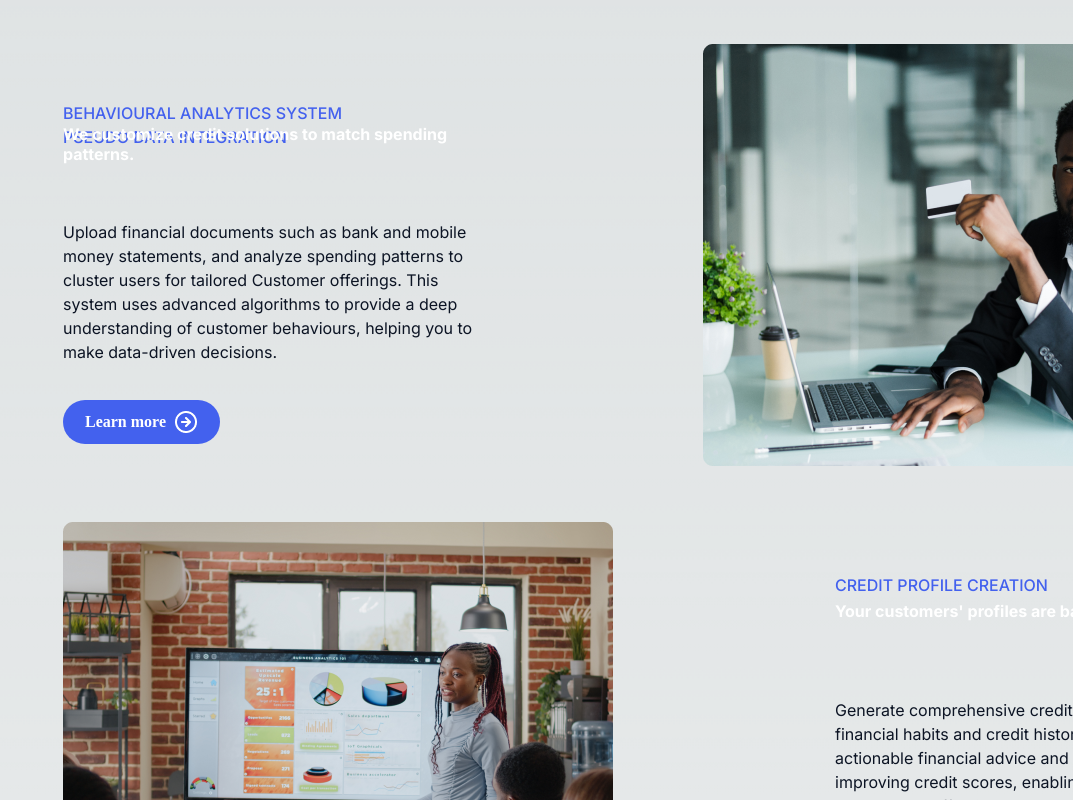
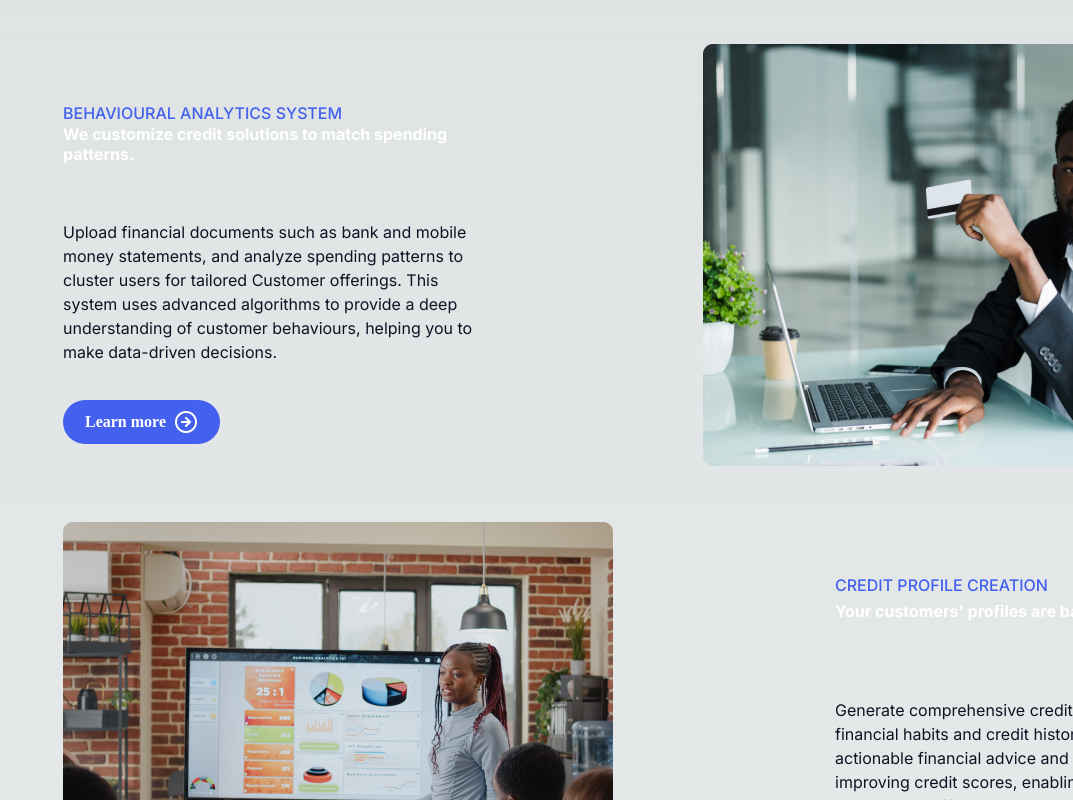
Before and after one commit to A-L-LAN/casprefoot, a Next.js app: page / in a window 1280 px wide. Shown: the part 1420-2220 px from the top of the page, without its empty margins (207-1280 px from the left). Built offline with nearby package versions, Linux system fonts and the light colour scheme.

Commit message:
section 5

```diff
--- a/src/app/page.tsx
+++ b/src/app/page.tsx
@@ -238,7 +238,7 @@ const Home = () => {
       <div className= "flex">
         {/* first child */}
         <div>
-          <div style={{ top: '2525px', left: '0px' }}>
+          <div className= "absolute" style={{ top: '2525px', left: '0px' }}>
                 <p className="font-nunito font-medium text-15px text-caspre-blue w-[280px] h-20px">
                      PSEUDO DATA INTEGRATION
                 </p>
```
